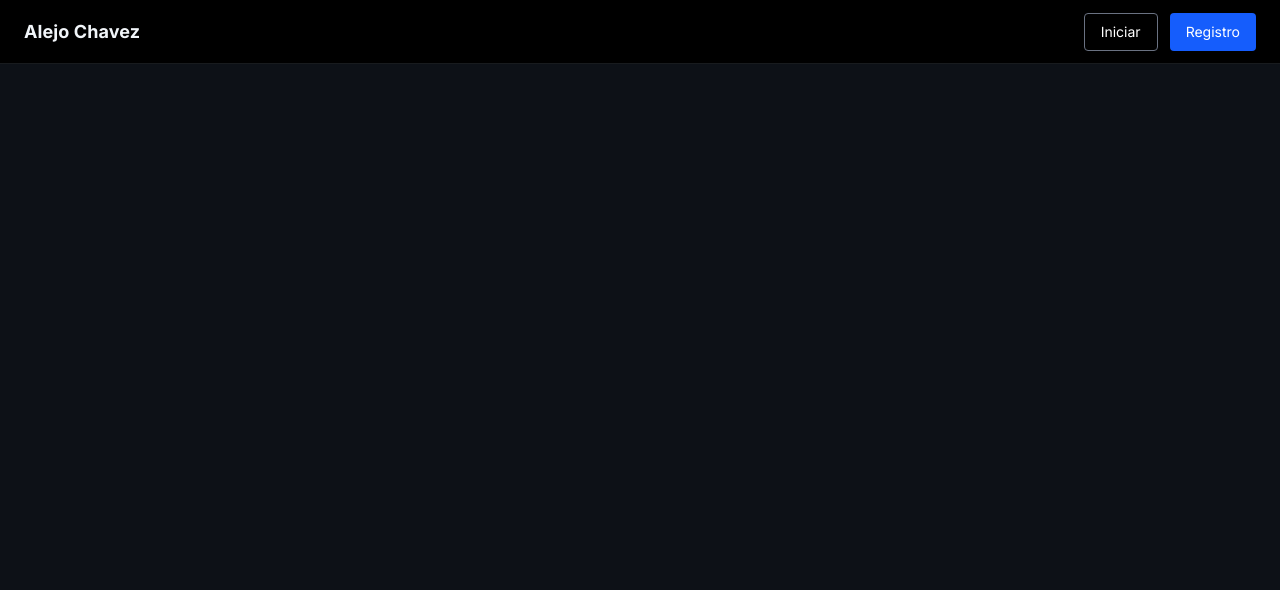
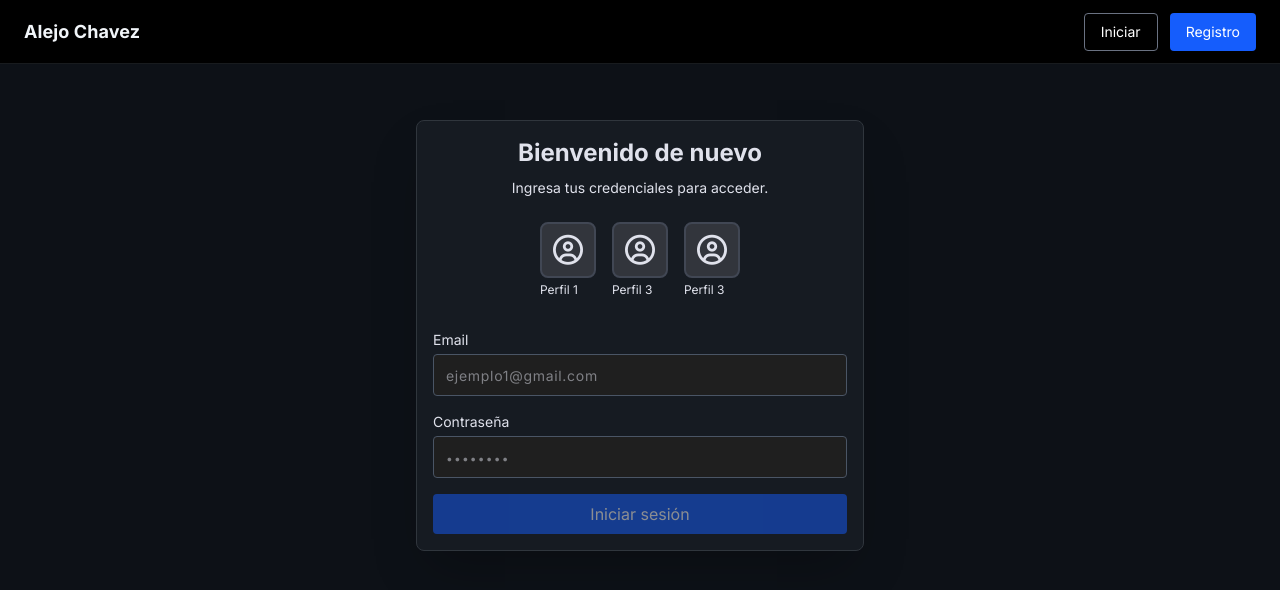
Before and after one commit to Alejo-Chavez/tp1Progra4C1, an Angular app: page /login in a window 1280 px wide. Before the commit this address led to /. Shown: the top 590 px of the page. Built offline with nearby package versions, Linux system fonts and the light colour scheme.

Commit message:
stlye: haciendo el login

```diff
--- a/src/app/app.routes.ts
+++ b/src/app/app.routes.ts
@@ -1,9 +1,11 @@
 import { Routes } from '@angular/router';
 import { Component } from '@angular/core';
 import { WhoIam2 } from './features/who-iam2/who-iam2/who-iam2';
+import { Login } from './features/login/login';
 
 export const routes: Routes = [
-      { path: '', redirectTo: 'who-iam2', pathMatch: 'full' },
+      { path: '', redirectTo: 'login', pathMatch: 'full' },
       { path: 'who-iam2', component: WhoIam2},
+      { path: 'login', component: Login}
 
 ];
--- a/src/app/features/login/login.html
+++ b/src/app/features/login/login.html
@@ -1,27 +1,66 @@
-<form (ngSubmit) = "onSubmit()" #loginForm ="ngForm">
+<div class="min-h-screen flex items-start justify-center pt-30 px-5 sm:px-0">
+    <form
+        class="flex flex-col items-center text-center border-[1px] border-[var(--ale)] gap-2 w-full max-w-md p-4 bg-[var(--ink-black-component)] rounded-lg shadow-2xl max-w-[450px]"
+        (ngSubmit)="onSubmit()" #loginForm="ngForm">
+        <h1 class="text-2xl font-bold ">Bienvenido de nuevo</h1>
+        <span class="mb-4 text-[14px]">Ingresa tus credenciales para acceder.</span>
+
+        <div class="flex flex-row justify-center gap-4 mb-6">
+            <button title="Loguear como perfil 1" class="group hover:cursor-pointer flex flex-col gap-1">
+                <div
+                    class="rounded-lg group-hover:border-2 border-2 border-[#414754] group-hover:border-[var(--primary)] text-3xl w-14 h-14 flex items-center justify-center bg-[#32353C]">
+                    <i class="fa-regular fa-circle-user"></i>
+                </div>
+                <span class=" text-xs">Perfil 1</span>
+            </button>
+
+            <button title="Loguear como perfil 2" class="group hover:cursor-pointer flex flex-col gap-1">
+                <div
+                    class=" rounded-lg group-hover:border-2 border-2 border-[#414754]  group-hover:border-[var(--primary)] text-3xl w-14 h-14 flex items-center justify-center bg-[#32353C]">
+                    <i class="fa-regular fa-circle-user"></i>
+                </div>
+                <span class=" text-xs">Perfil 3</span>
+            </button>
+
+            <button title="Loguear como perfil 3" class="group hover:cursor-pointer flex flex-col gap-1">
+                <div
+                    class="rounded-lg group-hover:border-2 border-2 border-[#414754] group-hover:border-[var(--primary)] text-3xl w-14 h-14 flex items-center justify-center bg-[#32353C]">
+                    <i class="fa-regular fa-circle-user"></i>
+                </div>
+                <span class=" text-xs">Perfil 3</span>
+            </button>
+        </div>
+
+        <div class="w-[95%] sm:w-full flex flex-col gap-1">
+
             <div class="mb-3">
-        <label class="form-label">Email</label>
-        <input type="email" class="form-control"
-        [(ngModel)] = "email" name="email"
-        required="email"
-        #emailField = "ngModel">
+                <label class="block text-sm mb-1 text-start">Email</label>
+                <input type="email" placeholder="ejemplo1@gmail.com "
+                    class="input-field w-full p-2 pl-3 rounded bg-[#1f1f1f] border border-gray-600 focus:outline-none focus:border-[var(--azure-blue-2)] placeholder:text-sm placeholder:tracking-wider"
+                    [(ngModel)]="email" name="email" required email #emailField="ngModel">
 
                 @if (emailField.invalid && emailField.touched){
-            <div class="text-danger smaill"> Ingrese un correo electronico</div>}
+                <div class="text-red-500 text-xs text-start mt-1.5"> Ingrese un correo electronico</div>}
             </div>
 
             <div class="mb-3">
-        <label class="form-label">Email</label>
-        <input type="password" class="form-control"
-        [(ngModel)] = "password" name="password"
-        required minlength="6"
-        #passField = "ngModel">
+                <label class="block text-sm mb-1 text-start">Contraseña</label>
+                <input type="password" placeholder="••••••••"
+                    class="w-full p-2 pl-3 rounded bg-[#1f1f1f] border border-gray-600 focus:outline-none focus:border-[var(--azure-blue-2)] placeholder:text-xs placeholder:tracking-widest"
+                    [(ngModel)]="password" name="password" required minlength="6" #passField="ngModel">
 
                 @if (passField.invalid && passField.touched){
-            <div class="text-danger smaill"> Ingrese minimo 6 caracteres</div>}
+                <div class="text-red-500 text-xs text-start mt-1.5"> Ingrese minimo 6 caracteres</div>}
             </div>
 
-    <button type="submit" class="btn btn-primary" [disabled]="loginForm.invalid">
-        Ingresar
+            <button type="submit" class="w-full bg-blue-600 hover:bg-blue-700 text-white py-2 rounded disabled:opacity-50"
+            [disabled]="loginForm.invalid">
+            Iniciar sesión
         </button>
+
+
+        </div>
+
+
     </form>
+</div>
--- a/src/index.html
+++ b/src/index.html
@@ -7,6 +7,7 @@
   <meta name="viewport" content="width=device-width, initial-scale=1">
   <link rel="icon" type="image/x-icon" href="favicon.ico">
   <link href="https://fonts.googleapis.com/css2?family=Inter:wght@100..900&display=swap" rel="stylesheet">
+  <link rel="stylesheet" href="https://cdnjs.cloudflare.com/ajax/libs/font-awesome/6.5.0/css/all.min.css">
 </head>
 <body>
   <app-root></app-root>
--- a/src/styles.css
+++ b/src/styles.css
@@ -7,10 +7,12 @@
     --ink-black-component: #161B22;
     --purssian-blue: #1B2739;
     --azure-blue: #3489ff;
+     --azure-blue-2: #115fce;
     --yale-blue: #16425B;
     --sky-blue: #81C3D7;
     --ale: #30363d;
     --primary: #acc7ff;
+
 
 
 
```
Lines whose indentation alone changed are shown as unchanged.
